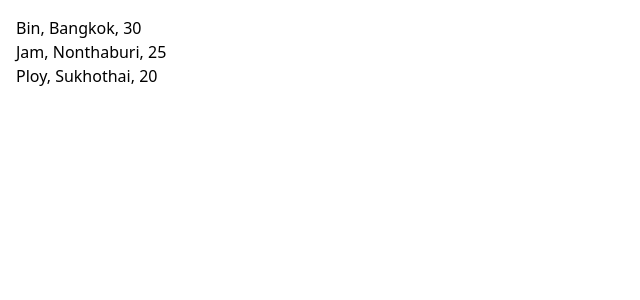
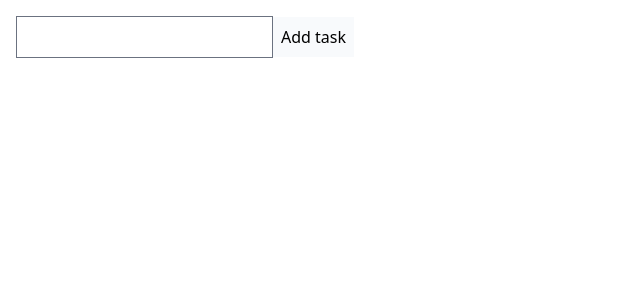
Before and after one commit to soAcademy/workshop-state-and-event, a React (Create React App) app: page / in a window 1280 px wide. Shown: the top 300 px of the page, without its empty margins (0-640 px from the left). Built offline with nearby package versions, Linux system fonts and the light colour scheme.

Commit message:
feat: add solution for ToDoList #1

```diff
--- a/src/App.js
+++ b/src/App.js
@@ -61,7 +61,9 @@
 // import LocalStorage1 from "./LocalStorage/LocalStorage1";
 // import LocalStorage2 from "./LocalStorage/LocalStorage2";
 // import LocalStorage3 from "./LocalStorage/LocalStorage3";
-import LocalStorage4 from "./LocalStorage/LocalStorage4";
+// import LocalStorage4 from "./LocalStorage/LocalStorage4";
+
+import ToDoList1 from "./ToDoList/ToDoList1";
 
 import React from "react";
 // import { BrowserRouter, Routes, Route } from "react-router-dom";
@@ -93,7 +95,8 @@ const App = () => (
     {/* <LocalStorage1 /> */}
     {/* <LocalStorage2 /> */}
     {/* <LocalStorage3 /> */}
-    <LocalStorage4 />
+    {/* <LocalStorage4 /> */}
+    <ToDoList1 />
   </>
 );
 
--- /dev/null
+++ b/src/ToDoList/ToDoList1.js
@@ -0,0 +1,20 @@
+const ToDoList1 = () => {
+  const addTask = (e) => {
+    e.preventDefault();
+    // console.log(e.target.task.value);
+    const _task = e.target.task.value;
+    const _tasks = JSON.parse(localStorage.getItem("tasks")) ?? [];
+    localStorage.setItem("tasks", JSON.stringify([..._tasks, { task: _task }]));
+  };
+
+  return (
+    <form onSubmit={(e) => addTask(e)} className="p-4">
+      <input type="text" name="task" id="task" />
+      <button type="submit" name="submit" className="p-2 bg-slate-50">
+        Add task
+      </button>
+    </form>
+  );
+};
+
+export default ToDoList1;
```
